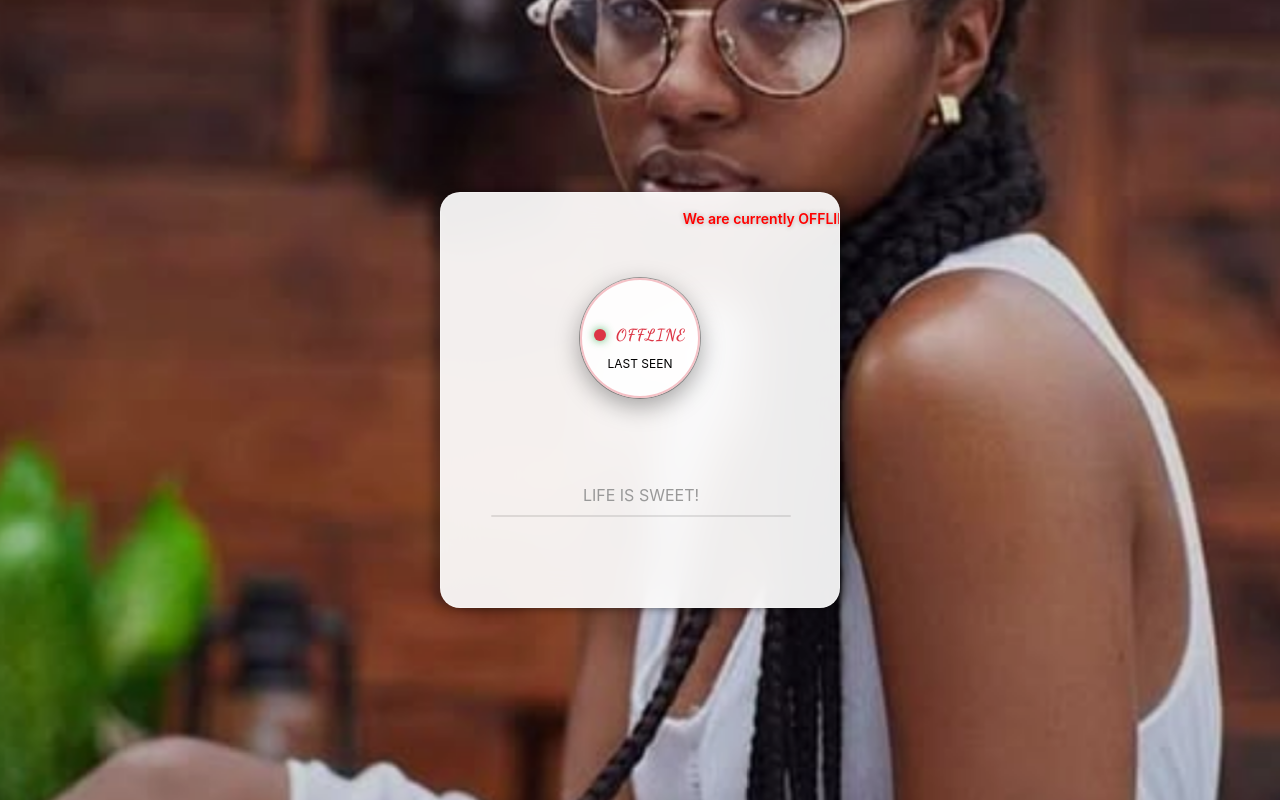
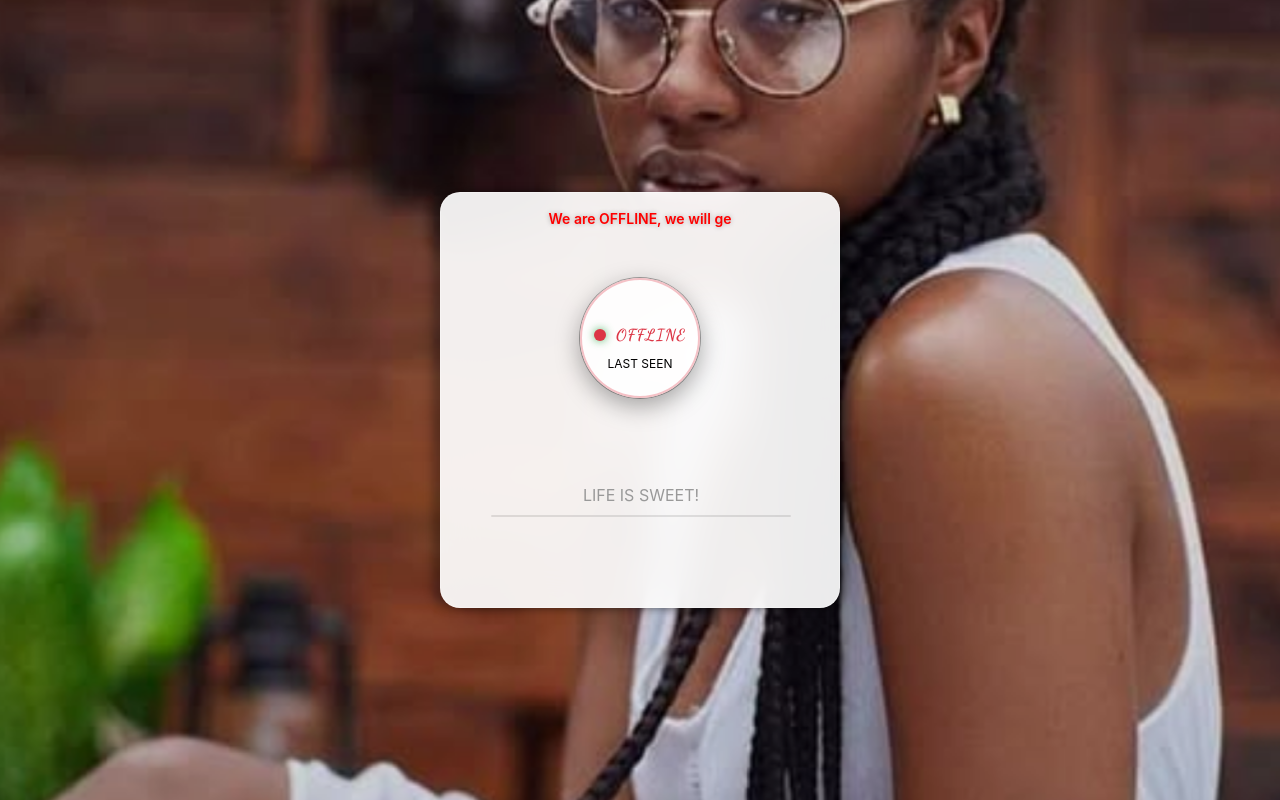
Before and after one commit to Taofeek-Kehinde/Mikibump-s-Calling-Center-Project, a React (Vite) app: page / in a window 1280 px wide. Built offline with nearby package versions, Linux system fonts and the light colour scheme; no server answers; the database is empty.

Commit message:
Almost Done

```diff
--- a/src/Admin.tsx
+++ b/src/Admin.tsx
@@ -62,10 +62,10 @@ const handleGoOffline = () => {
 }
 
 const handleMusicUpload = (fileName: string) => {
-  // Only store the URL string in Firebase
+  // Store the URL and playing status in Firebase
   const url = `/music/${fileName}`;
-  set(ref(db, 'currentMusic'), url)
-    .then(() => alert(`Music set: ${fileName}`))
+  set(ref(db, 'music'), { url, playing: true })
+    .then(() => showAlert(`Music set: ${fileName}`, 'success'))
     .catch(err => console.error(err));
 };
 
@@ -90,6 +90,7 @@ const handleMusicUpload = (fileName: string) => {
 
 
   const handleStopMusic = () => {
+    set(ref(db, 'music/playing'), false);
     stopAudio();
   };
 
--- a/src/assets/dashboard.css
+++ b/src/assets/dashboard.css
@@ -742,7 +742,6 @@ pointer-events: auto;
   font-weight: 600;
   color: #28a745;
   text-shadow: 0 0 6px rgba(40, 167, 69, 0.6);
-  animation: slideHint 8s linear infinite;
 }
 
 
@@ -776,7 +775,6 @@ pointer-events: auto;
   padding: 5px 10px;
   font-weight: 600;
   font-size: 14px;
-  animation: slide-right-to-left 10s linear infinite;
   text-shadow: 0 0 5px rgba(0,0,0,0.3);
 }
 
--- a/src/assets/dashboard.tsx
+++ b/src/assets/dashboard.tsx
@@ -23,6 +23,8 @@ function Dashboard() {
   const navigate = useNavigate();
   const [code, setCode] = useState('');
   const [pulse, setPulse] = useState(true);
+  const [typedText, setTypedText] = useState('');
+
   const {
     isLive,
     setIsLive,
@@ -170,6 +172,25 @@ useEffect(() => {
     return () => clearInterval(interval);
   }, [images.length]);
 
+  // Typing animation for live hint text
+  useEffect(() => {
+    const fullText = isLive
+      ? "Tap the button to to join LIVE "
+      : "We are OFFLINE, we will get back to you soon!";
+
+    let index = 0;
+
+    const typeInterval = setInterval(() => {
+      setTypedText(fullText.slice(0, index + 1));
+      index++;
+      if (index === fullText.length) {
+        clearInterval(typeInterval);
+      }
+    }, 100); // Typing speed
+
+    return () => clearInterval(typeInterval);
+  }, [isLive]);
+
   return (
     <div className="dashboard">
       {/* Background with zoom animation and crossfade */}
@@ -208,9 +229,7 @@ useEffect(() => {
     className={`live-hint-text ${isLive ? "live" : "offline"}`}
     key={isLive ? "live" : "offline"} // optional, triggers re-render
   >
-    {isLive
-      ? "Click the LIVE button to fill the form"
-      : "We are currently OFFLINE, we will get back to you as soon as possible"}
+    {typedText}
   </div>
 </div>
 
```
